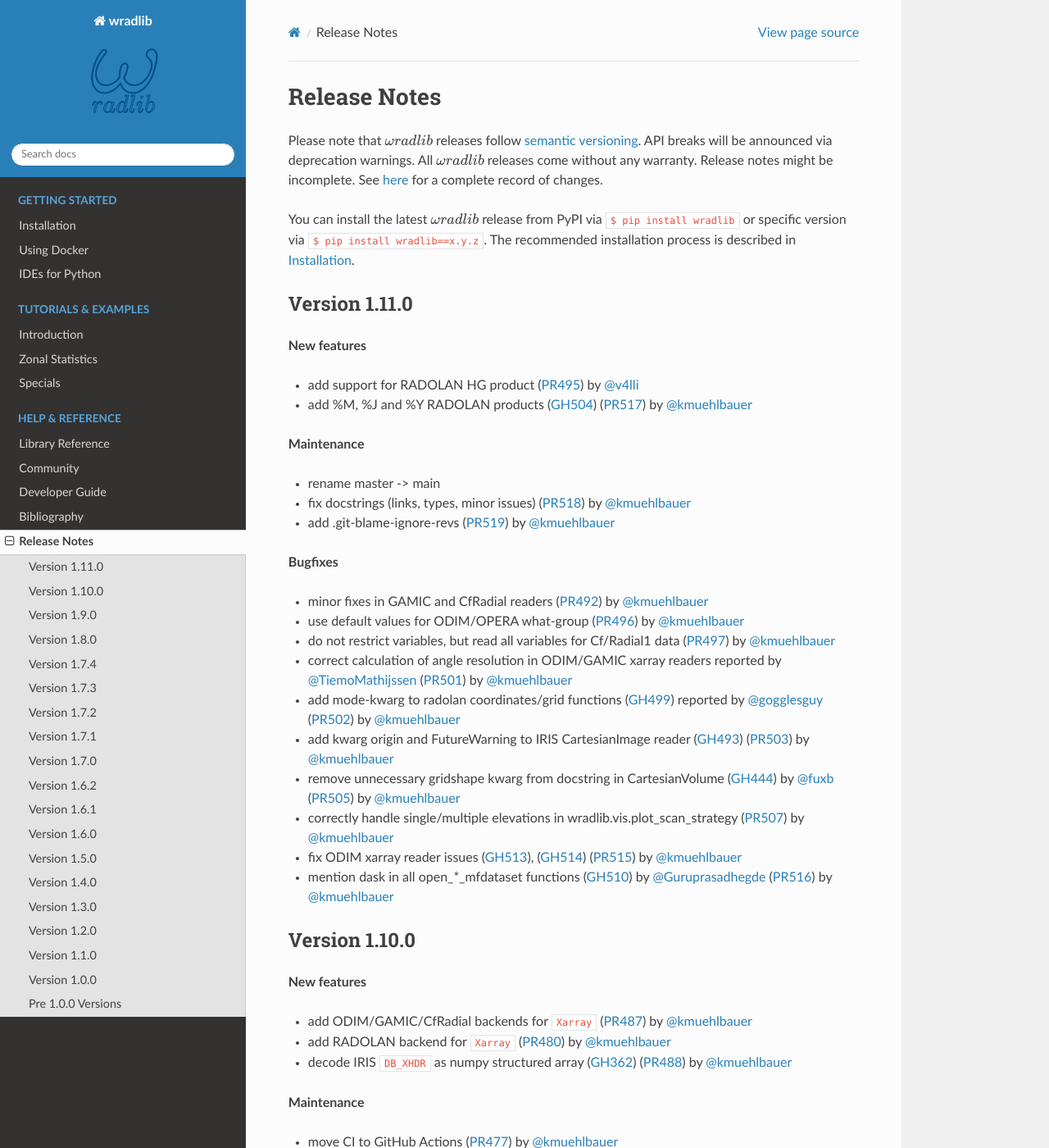
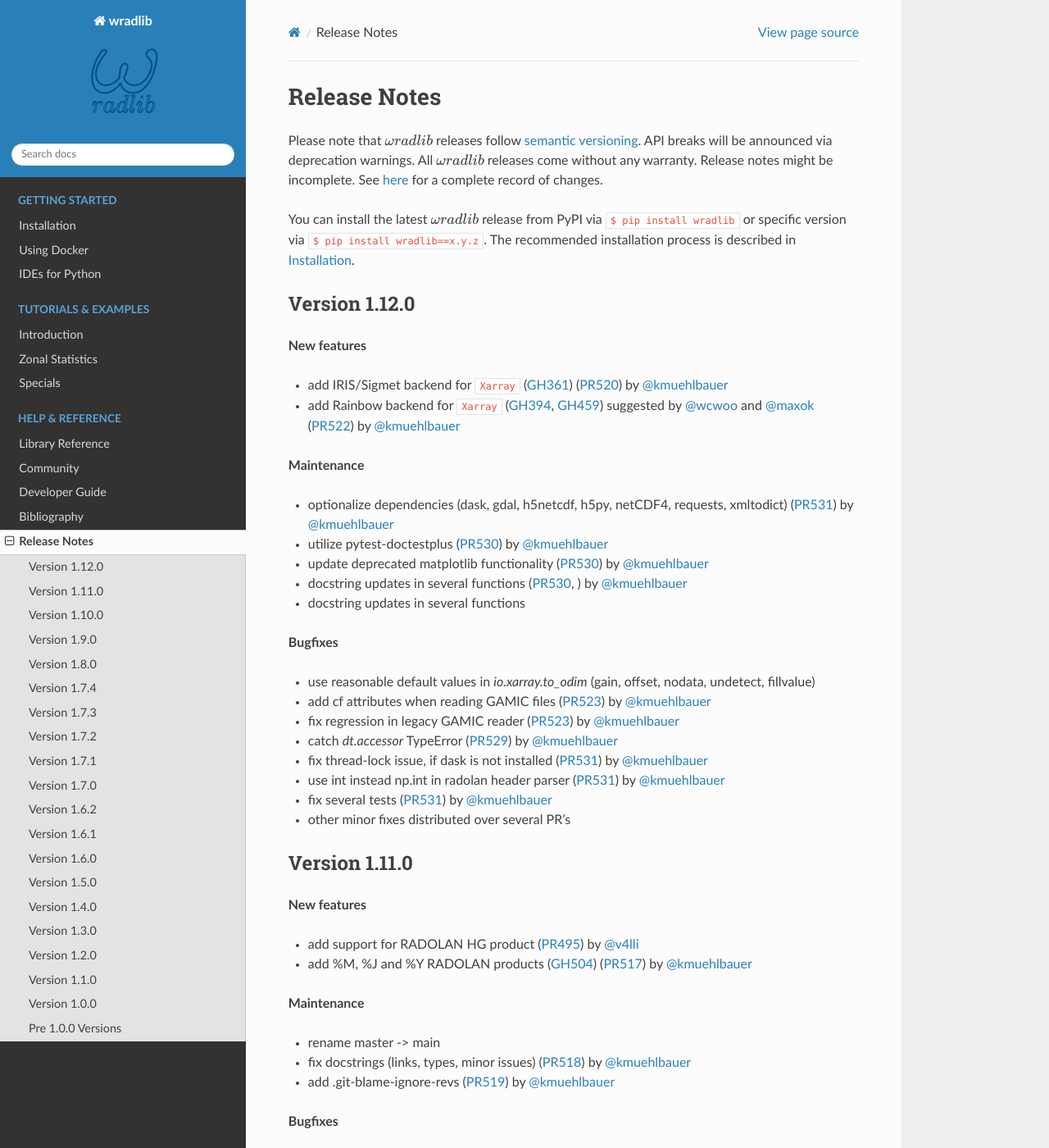
Before and after one commit to wradlib/wradlib-docs, a Sphinx documentation site: the page built from source/release_notes.rst, in a window 1280 px wide and 1400 px high. Shown: the whole window at 82% size. Built offline with Sphinx 7.4.7 and the Read the Docs theme 2.0.0, drawn with Linux system fonts in a browser that asks for light colours; pages that are not in the unit, such as notebooks, are missing from menus; the version number could not be read and is left out.

Commit message:
MNT: update for wradlib v1.12.0

```diff
--- a/readthedocs_environment.yml
+++ b/readthedocs_environment.yml
@@ -13,10 +13,4 @@ dependencies:
   - git
   - nbsphinx
   - semver
- # - scipy
- # - matplotlib
- # - h5py
- # - netCDF4
- # - gdal
-  - xmltodict
   - xarray
--- a/requirements.txt
+++ b/requirements.txt
@@ -5,6 +5,5 @@ sphinx_rtd_theme
 sphinxcontrib-bibtex
 deprecation
 nbsphinx
-xmltodict
 semver
 xarray
--- a/source/conf.py
+++ b/source/conf.py
@@ -132,19 +132,20 @@ MOCK_MODULES = ['scipy', 'scipy.spatial', 'scipy.stats',
                 'scipy.interpolate', 'scipy.ndimage',
                 'scipy.ndimage.interpolation',
                 'scipy.ndimage.filters', 'scipy.signal',
-                'matplotlib', 'matplotlib.path', 'matplotlib.patches',
-                'matplotlib.pyplot', 'matplotlib.projections',
-                'matplotlib.transforms',
-                'matplotlib.ticker',
-                'matplotlib.dates',
-                'matplotlib.collections',
-                'mpl_toolkits',
-                'mpl_toolkits.axisartist',
-                'mpl_toolkits.axisartist.grid_finder',
-                'mpl_toolkits.axisartist.angle_helper',
-                'h5py', 'h5netcdf',
-                'netCDF4', 'osgeo',
-                'cartopy']
+                # 'matplotlib', 'matplotlib.path', 'matplotlib.patches',
+                # 'matplotlib.pyplot', 'matplotlib.projections',
+                # 'matplotlib.transforms',
+                # 'matplotlib.ticker',
+                # 'matplotlib.dates',
+                # 'matplotlib.collections',
+                # 'mpl_toolkits',
+                # 'mpl_toolkits.axisartist',
+                # 'mpl_toolkits.axisartist.grid_finder',
+                # 'mpl_toolkits.axisartist.angle_helper',
+                # 'h5py', 'h5netcdf',
+                # 'netCDF4', 'osgeo',
+                # 'cartopy',
+                ]
 sys.modules.update((mod_name, Mock()) for mod_name in MOCK_MODULES)
 
 # get wradlib version
--- a/source/index.rst
+++ b/source/index.rst
@@ -6,10 +6,10 @@
 wradlib: An Open Source Library for Weather Radar Data Processing
 =================================================================
 
-:Release: {release}
+:Release: `1.12.1 <https://github.com/wradlib/wradlib/tree/844edc381d6e46112b2db81c77956d8cbe6286a0>`_
 :Date: |today|
-:notebooks: {notebooks}
-:docs: {docs}
+:notebooks: Missing
+:docs: `a95490b <https://github.com/wradlib/wradlib-docs/tree/a95490bf80641fa8fc5d4b1d7fa7f73636abd828>`_
 
 The :math:`\omega radlib` project has been initiated in order facilitate the use of weather radar data as well as to provide a common platform for research on new algorithms. :math:`\omega radlib` is an open source library which is well documented and easy to use. It is written in the free programming language `Python <https://www.python.org>`_. As of version 1.3 :math:`\omega radlib` is Python 3 only.
 
--- a/source/release_notes.rst
+++ b/source/release_notes.rst
@@ -6,6 +6,33 @@ Release Notes
 Please note that :math:`\omega radlib` releases follow `semantic versioning <https://semver.org/>`_. API breaks will be announced via deprecation warnings. All :math:`\omega radlib` releases come without any warranty. Release notes might be incomplete. See `here <https://github.com/wradlib/wradlib/commits/main>`_ for a complete record of changes.
 
 You can install the latest :math:`\omega radlib` release from PyPI via ``$ pip install wradlib`` or specific version via ``$ pip install wradlib==x.y.z``. The recommended installation process is described in :doc:`installation`.
+
+Version 1.12.0
+--------------
+
+**New features**
+
+* add IRIS/Sigmet backend for ``Xarray`` (:issue:`361`) (:pull:`520`) by `@kmuehlbauer <https://github.com/kmuehlbauer>`_
+* add Rainbow backend for ``Xarray`` (:issue:`394`, :issue:`459`) suggested by `@wcwoo <https://github.com/wcwoo>`_ and `@maxok <https://github.com/maxok>`_ (:pull:`522`) by `@kmuehlbauer <https://github.com/kmuehlbauer>`_
+
+**Maintenance**
+
+* optionalize dependencies (dask, gdal, h5netcdf, h5py, netCDF4, requests, xmltodict) (:pull:`531`) by `@kmuehlbauer <https://github.com/kmuehlbauer>`_
+* utilize pytest-doctestplus (:pull:`530`) by `@kmuehlbauer <https://github.com/kmuehlbauer>`_
+* update deprecated matplotlib functionality (:pull:`530`) by `@kmuehlbauer <https://github.com/kmuehlbauer>`_
+* docstring updates in several functions (:pull:`530`, ) by `@kmuehlbauer <https://github.com/kmuehlbauer>`_
+* docstring updates in several functions
+
+**Bugfixes**
+
+* use reasonable default values in `io.xarray.to_odim` (gain, offset, nodata, undetect, fillvalue)
+* add cf attributes when reading GAMIC files (:pull:`523`) by `@kmuehlbauer <https://github.com/kmuehlbauer>`_
+* fix regression in legacy GAMIC reader (:pull:`523`) by `@kmuehlbauer <https://github.com/kmuehlbauer>`_
+* catch `dt.accessor` TypeError (:pull:`529`)  by `@kmuehlbauer <https://github.com/kmuehlbauer>`_
+* fix thread-lock issue, if dask is not installed (:pull:`531`) by `@kmuehlbauer <https://github.com/kmuehlbauer>`_
+* use int instead np.int in radolan header parser (:pull:`531`) by `@kmuehlbauer <https://github.com/kmuehlbauer>`_
+* fix several tests (:pull:`531`) by `@kmuehlbauer <https://github.com/kmuehlbauer>`_
+* other minor fixes distributed over several PR's
 
 Version 1.11.0
 --------------
```
Also changed, not shown: source/installation.rst (+47 -33 lines), LICENSE.txt.
